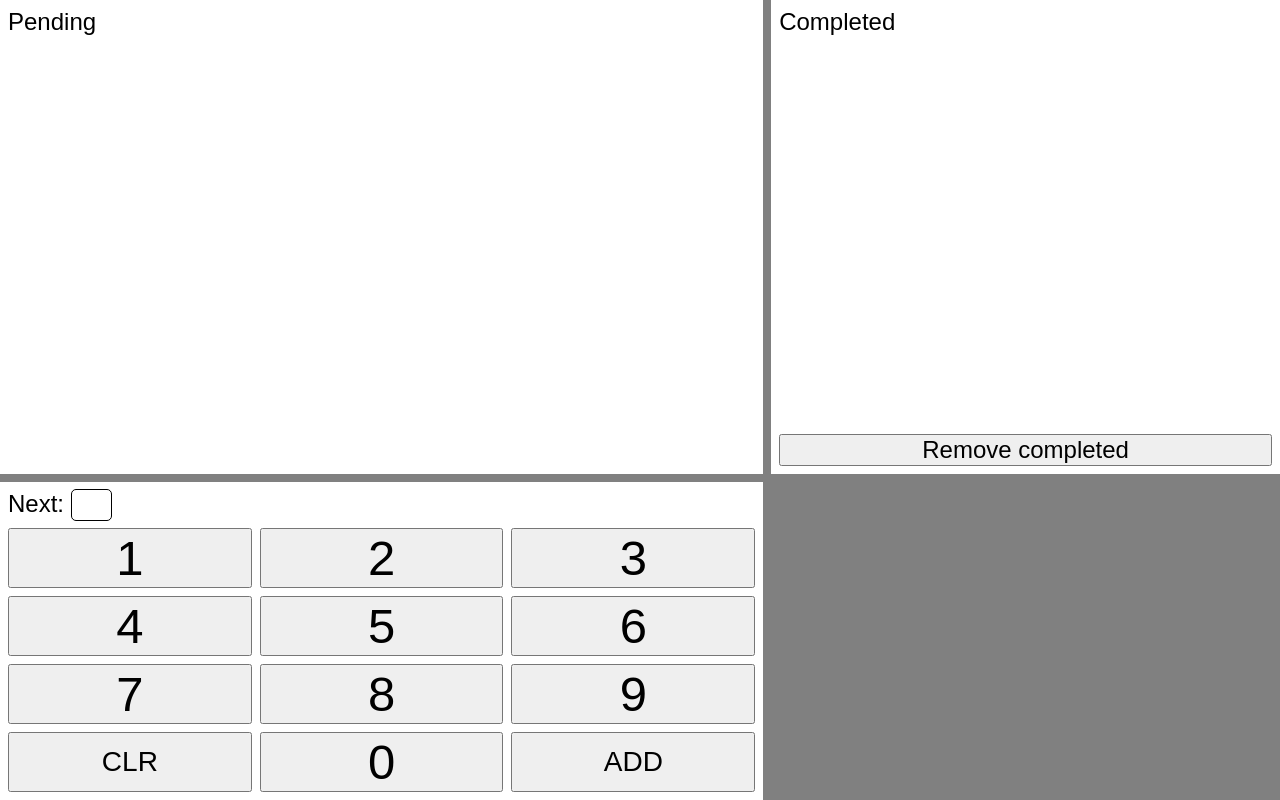
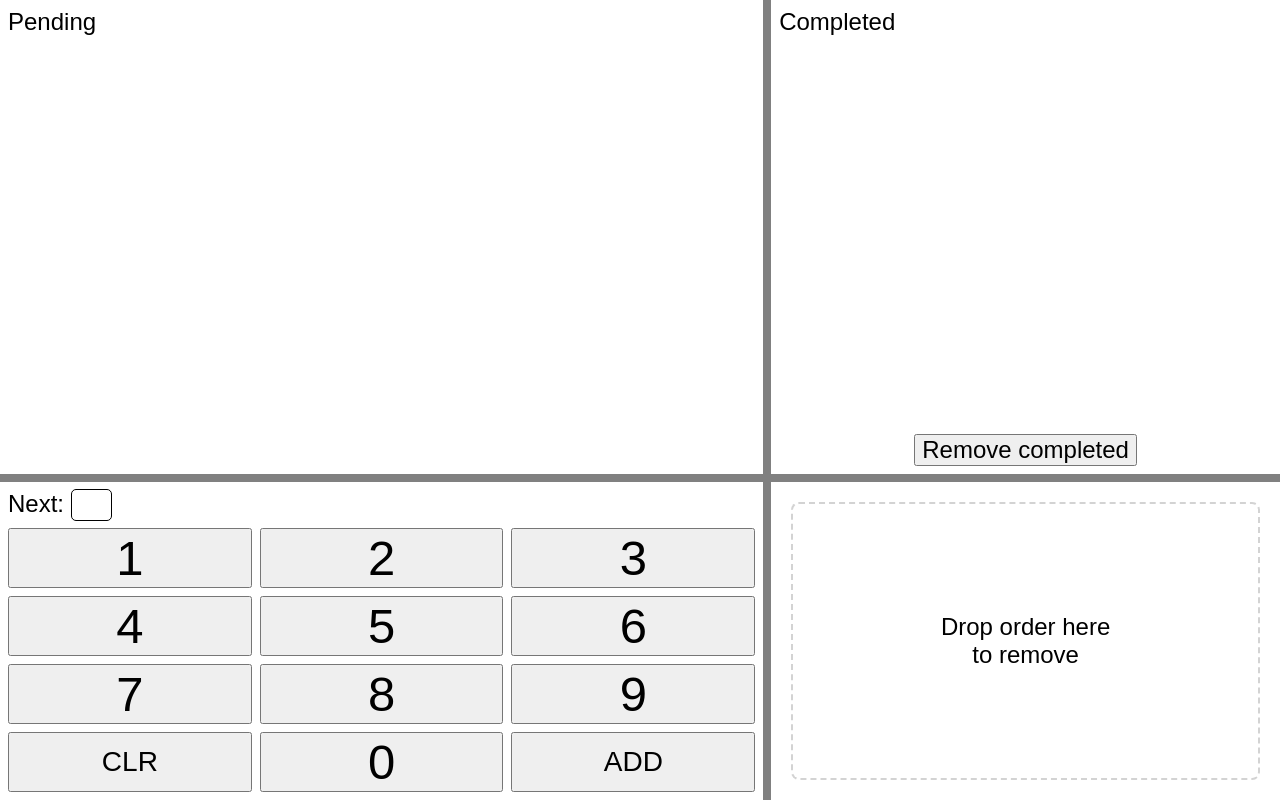
Before and after one commit to Gnaag98/order-ready-screen, a Flask app: page /back in a window 1280 px wide. Run offline with Flask 3, Linux system fonts and the light colour scheme; some libraries are stand-ins or nearby versions.

Commit message:
Remove orders via drag-and-drop
ORders can now be dropped over a zone to be removed. Had to use the library _interactjs_ since the native drag-and-drop API didn't support touch.

```diff
--- a/app.py
+++ b/app.py
@@ -41,6 +41,29 @@
 def get_orders():
 	"""Returns a list of pending and completed orders."""
 	return get_common_response()
+
+@app.delete('/order/<int:order_id>')
+def remove_order(order_id):
+	"""Removes the order specified by id."""
+
+	print('before:', pending_orders, completed_orders)
+
+	removed_id = None
+	print(removed_id)
+	# Try to remove a pending order.
+	removed_id = pending_orders.pop(order_id, None)
+	print(removed_id)
+	# Try to remove a completed order if no pending order was removed.
+	if removed_id is None:
+		removed_id = completed_orders.pop(order_id, None)
+	print(removed_id)
+
+	print('after:', pending_orders, completed_orders)
+	if removed_id is not None:
+		return get_common_response()
+	else:
+		# No action needed by the client since nothing was removed.
+		return '', HTTP_STATUS_NO_CONTENT
 
 
 @app.delete('/completed-orders')
--- a/static/back.css
+++ b/static/back.css
@@ -11,6 +11,12 @@
 	display: block;
 	width: 100%;
 	height: 2em;
+}
+
+.remove-completed {
+	display: block;
+	margin-inline: auto;
+	padding-inline: 0.25em;
 }
 
 .editing {
@@ -50,3 +56,26 @@
 .digit {
 	font-size: 1.75em;
 }
+
+.draggable {
+	touch-action: none;
+	user-select: none;
+}
+
+.drop-zone {
+	height: 100%;
+	display: grid;
+	place-content: center;
+	border: 2px dashed lightgray;
+	border-radius: 0.5rem;
+	margin: 0.75rem;
+
+	&.hover {
+		background-color: #eee;
+	}
+
+	p {
+		text-align: center;
+		max-width: 14ch;
+	}
+}
--- a/static/back.js
+++ b/static/back.js
@@ -1,4 +1,7 @@
-import { redrawPendingOrders, redrawCompletedOrders } from './common.js'
+// Used for drag-and-drop using interact().
+import './node_modules/interactjs/dist/interact.min.js';
+
+import { redrawPendingOrders, redrawCompletedOrders } from './common.js';
 import { NextOrderNumber } from './next_order_number.js';
 
 const HttpStatus = {
@@ -6,6 +9,9 @@
 	NO_CONTENT: 204,
 	NOT_FOUND: 404
 }
+
+// Position used during drag events to reposition the dragged element.
+const drag_position = { x: 0, y: 0 }
 
 /** @type {NextOrderNumber} */
 let nextOrderNumber;
@@ -90,6 +96,27 @@
 	}
 }
 
+/** Removes an order specified by id.
+ * @param {Number} orderId
+ */
+async function removeOrder(orderId) {
+	const url = `/order/${orderId}`
+	const method = 'DELETE';
+	const response = await window.fetch(url, { method: method });
+	switch (response.status) {
+	case HttpStatus.OK:
+		await handleResponse(response);
+		break;
+	case HttpStatus.NO_CONTENT:
+		// Do nothing since nothing was removed.
+		break;
+	default:
+		throw new Error(
+			`Status ${response.status} not implemented for ${method} ${url}`
+		);
+	}
+}
+
 /** Removes all completed orders. */
 async function removeCompletedOrders() {
 	const url = '/completed-orders'
@@ -128,8 +155,11 @@
 	);
 	for (const orderElement of pendingOrderElements) {
 		orderElement.addEventListener('click', () => {
-			const orderId = Number(orderElement.dataset.id);
-			completeOrder(orderId);
+			// Prevent click if element was just dragged.
+			if (orderElement.dataset.dragged !== "true") {
+				const orderId = Number(orderElement.dataset.id);
+				completeOrder(orderId);
+			}
 		});
 	}
 	const completedOrderElements = document.querySelectorAll(
@@ -137,8 +167,10 @@
 	);
 	for (const orderElement of completedOrderElements) {
 		orderElement.addEventListener('click', () => {
-			const orderId = Number(orderElement.dataset.id);
-			redoOrder(orderId);
+			if (orderElement.dataset.dragged !== "true") {
+				const orderId = Number(orderElement.dataset.id);
+				redoOrder(orderId);
+			}
 		});
 	}
 }
@@ -179,4 +211,61 @@
 	nextOrderNumber = new NextOrderNumber(nextOrderNumberElement);
 
 	initializeKeypad();
+
+	interact('.draggable').draggable({
+		listeners: {
+			start (event) {
+				event.target.dataset.dragged="true";
+			},
+			move (event) {
+				drag_position.x += event.dx;
+				drag_position.y += event.dy;
+				event.target.style.transform =
+					`translate(${drag_position.x}px, ${drag_position.y}px)`;
+			},
+			end (event) {
+				drag_position.x = 0;
+				drag_position.y = 0;
+				event.target.style.transform =
+					`translate(${drag_position.x}px, ${drag_position.y}px)`;
+
+				// Delay deactivating dragging status to prevent click event.
+				setTimeout(() => event.target.dataset.dragged="false", 100);
+			}
+		}
+	});
+
+	interact('#drop-zone').dropzone({
+		ondragenter: function (event) {
+			// Highlight drop zone.
+			const dropZoneElement = event.target;
+			dropZoneElement.classList.add('hover');
+			// Backup text content before modifying.
+			const textElement = dropZoneElement.querySelector('p');
+			textElement.dataset.text = textElement.textContent;
+			textElement.textContent = 'Remove order';
+		},
+		ondragleave: function (event) {
+			// Stop highlighting drop zone.
+			const dropZoneElement = event.target;
+			dropZoneElement.classList.remove('hover');
+			// Reset text content.
+			const textElement = dropZoneElement.querySelector('p');
+			textElement.textContent = textElement.dataset.text;
+		},
+		ondrop: function (event) {
+			const orderElement = event.relatedTarget;
+			// Hide order to prevent order reappearing where if was picked.
+			orderElement.style.visibility = 'hidden';
+			// Remove order.
+			const orderId = Number(orderElement.dataset.id);
+			removeOrder(orderId);
+			// Stop highlighting drop zone.
+			const dropZoneElement = event.target;
+			dropZoneElement.classList.remove('hover');
+			// Reset text content.
+			const textElement = dropZoneElement.querySelector('p');
+			textElement.textContent = textElement.dataset.text;
+		}
+	})
 });
--- a/static/front.js
+++ b/static/front.js
@@ -1,4 +1,4 @@
-import { redrawPendingOrders, redrawCompletedOrders } from './common.js'
+import { redrawPendingOrders, redrawCompletedOrders } from './common.js';
 
 /** Fetches list of orders. */
 function getOrders() {
--- a/templates/back.html
+++ b/templates/back.html
@@ -11,7 +11,7 @@
 
 	<template id="order">
 		<li>
-			<button class="order" type="button"></button>
+			<button class="order draggable" type="button"></button>
 		</li>
 	</template>
 </head>
@@ -24,7 +24,9 @@
 		<section>
 			<h2>Completed</h2>
 			<ul id="completed-orders" class="orders"></ul>
-			<button type="button" id="remove-completed">Remove completed</button>
+			<div>
+				<button type="button" id="remove-completed" class="remove-completed">Remove completed</button>
+			</div>
 		</section>
 		<section class="editing">
 			<span>
@@ -50,6 +52,11 @@
 				</div>
 			</div>
 		</section>
+		<section>
+			<div id="drop-zone" class="drop-zone">
+				<p>Drop order here to remove</p>
+			</div>
+		</section>
 	</main>
 </body>
 </html>
```
